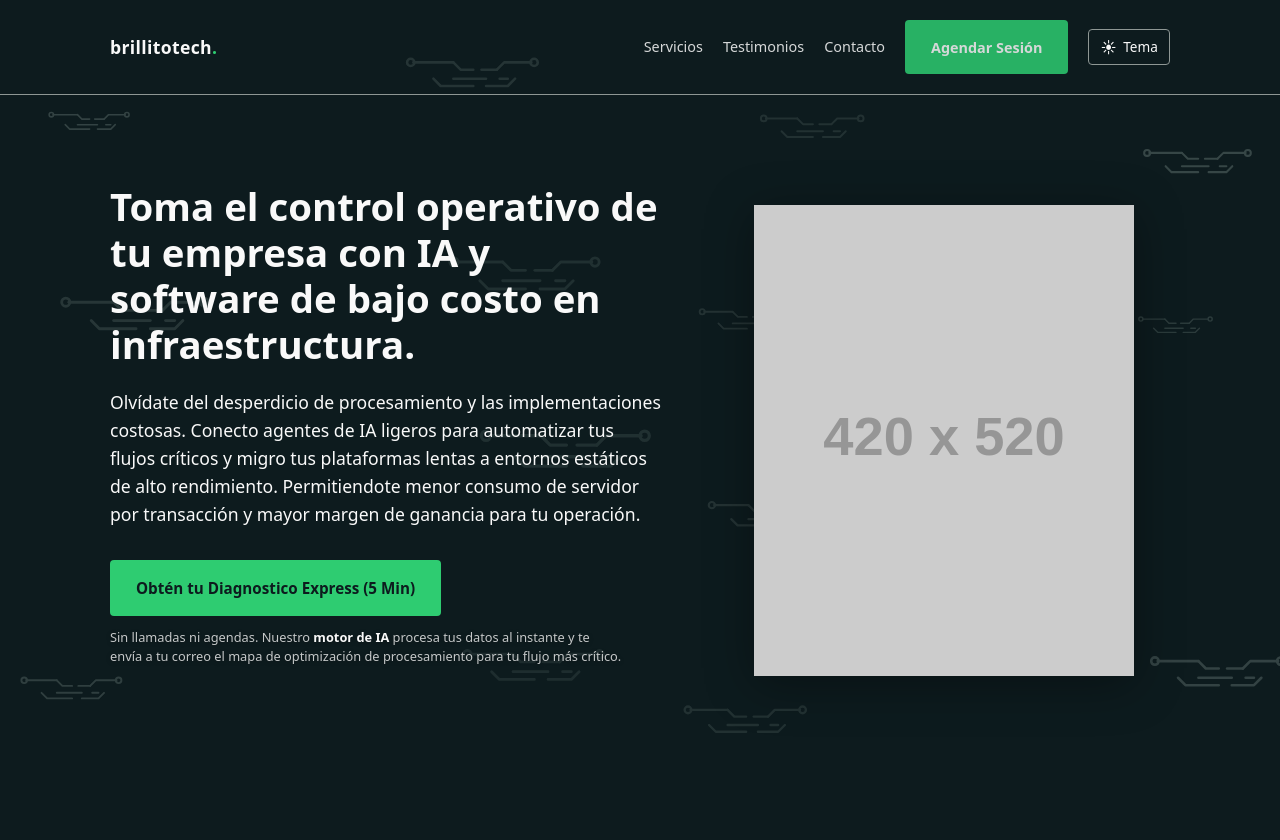
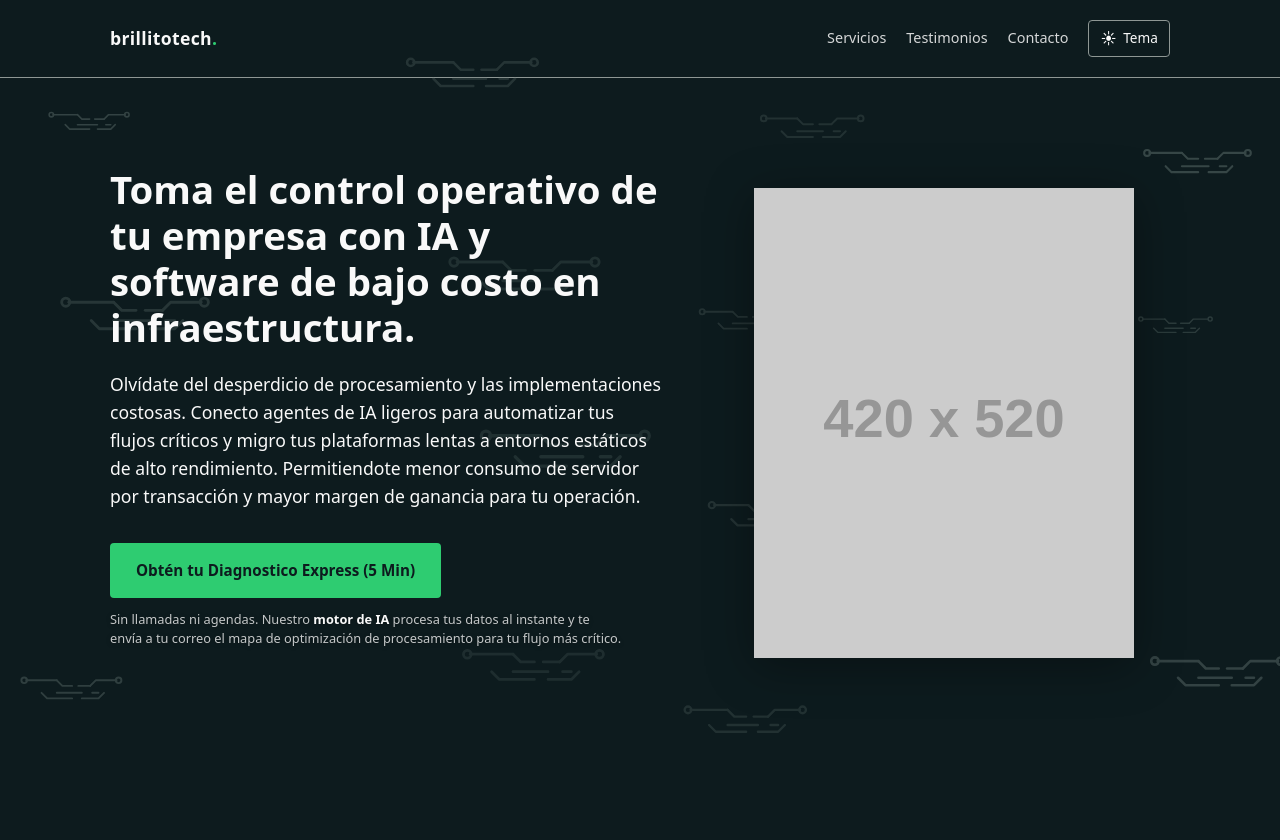
Before and after one commit to brillitotech/brillitotech.github.io, a plain HTML site: page index.html in a window 1280 px wide. Shown: the top 840 px of the page. Drawn offline with Linux system fonts and the light colour scheme; placeholder pictures from the web are drawn by us.

Commit message:
refactor(nav): remove 'Agendar Sesion' CTA from header

```diff
--- a/index.html
+++ b/index.html
@@ -127,7 +127,6 @@
           <li><a href="#servicios">Servicios</a></li>
           <li><a href="#testimonios">Testimonios</a></li>
           <li><a href="#contacto">Contacto</a></li>
-          <li><a href="#contacto" class="btn btn--primary">Agendar Sesión</a></li>
           <li>
             <label for="theme-input" class="theme-toggle" title="Alternar modo oscuro / claro">
               <span class="theme-toggle__icon theme-toggle__sun" aria-hidden="true">☀</span>
```
